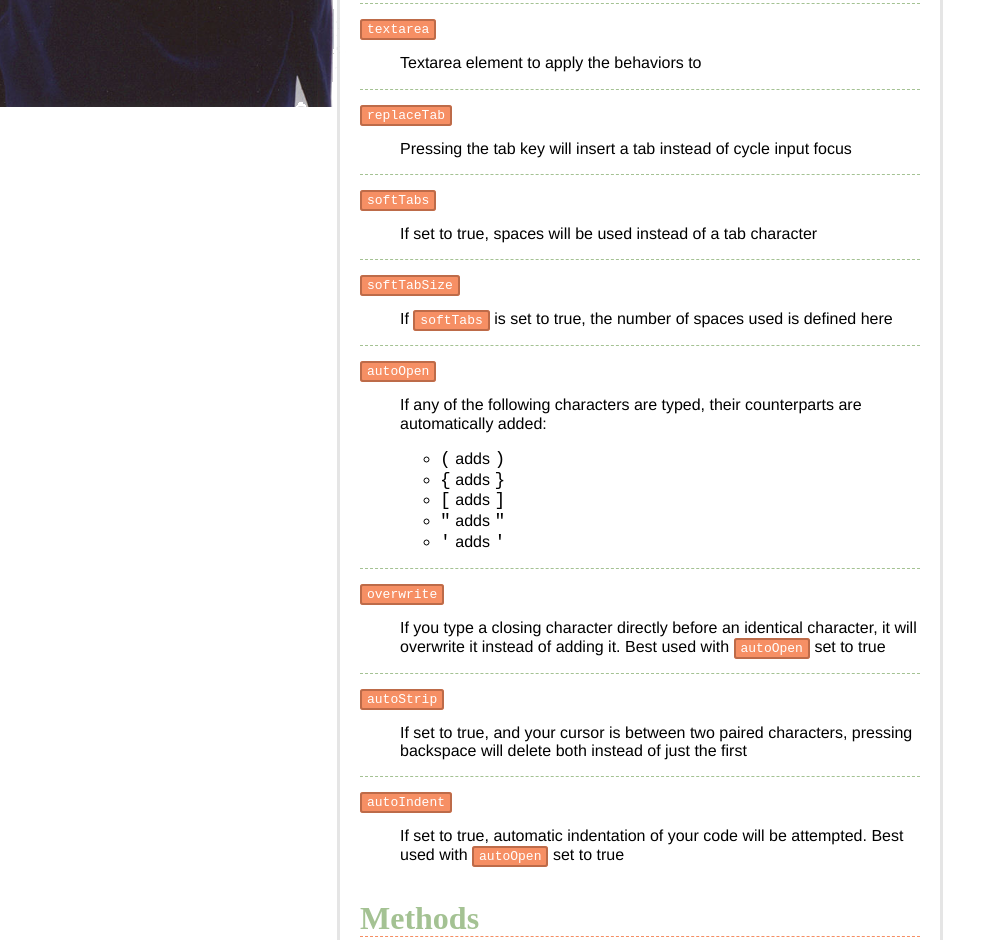
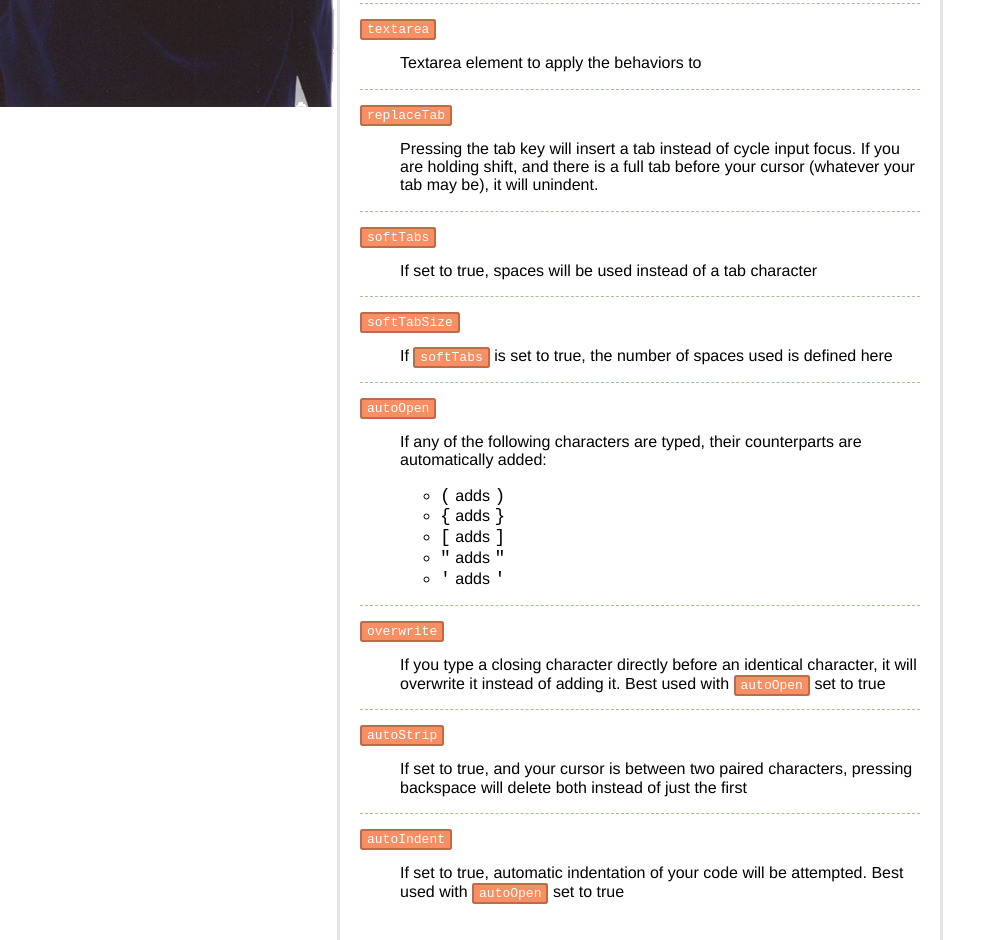
Before and after one commit to jakiestfu/Behave.js, a plain HTML site: page index.html in a window 1280 px wide. Shown: the part 782-1722 px from the top of the page, without its empty margins (0-1006 px from the left). Drawn offline with nearby package versions, Linux system fonts and the light colour scheme; a script that the page names is missing; a web font is replaced by a local one.

Commit message:
Shift + Tab

```diff
--- a/index.html
+++ b/index.html
@@ -77,7 +77,7 @@
 					<dd><p>Textarea element to apply the behaviors to</p></dd>
 
 					<dt><span>replaceTab</span></dt>
-					<dd><p>Pressing the tab key will insert a tab instead of cycle input focus</p></dd>
+					<dd><p>Pressing the tab key will insert a tab instead of cycle input focus. If you are holding shift, and there is a full tab before your cursor (whatever your tab may be), it will unindent.</p></dd>
 
 					<dt><span>softTabs</span></dt>
 					<dd><p>If set to true, spaces will be used instead of a tab character</p></dd>
```
Also changed, not shown: 1 other file.
